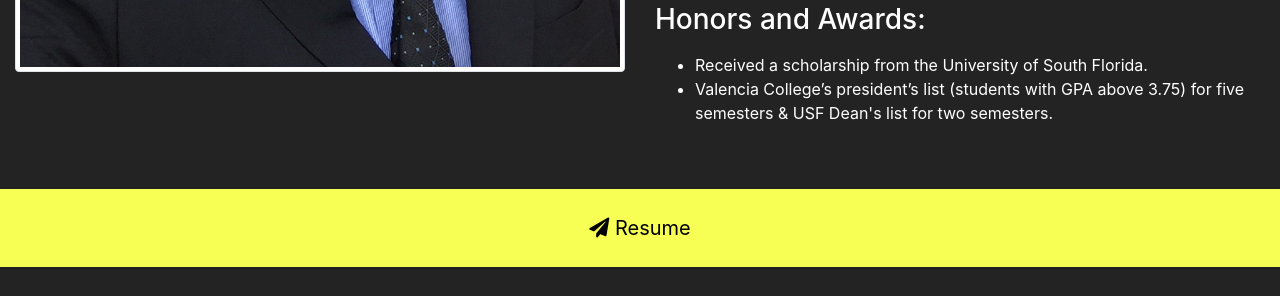
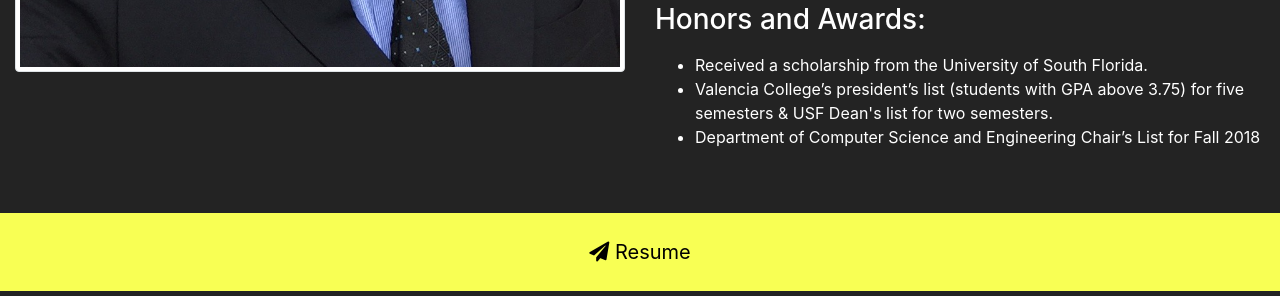
Before and after one commit to jordanobaer/jordanobaer.github.io, a plain HTML site: page index.html in a window 1280 px wide. Shown: the part 1816-2112 px from the top of the page. Drawn offline with nearby package versions, Linux system fonts and the light colour scheme.

Commit message:
Updated Honors and Awards

```diff
--- a/index.html
+++ b/index.html
@@ -101,7 +101,8 @@
                     <ul>
                         <li>Received a scholarship from the University of South Florida.</li>
                         <li>Valencia College’s president’s list (students with GPA above 3.75) for five semesters & USF Dean's list for two semesters.</li>
-                    </ul>
+                        <li>Department of Computer Science and Engineering Chair’s List for Fall 2018</li>
+                </ul>
                 </p>
             </div>
         </div>
```
